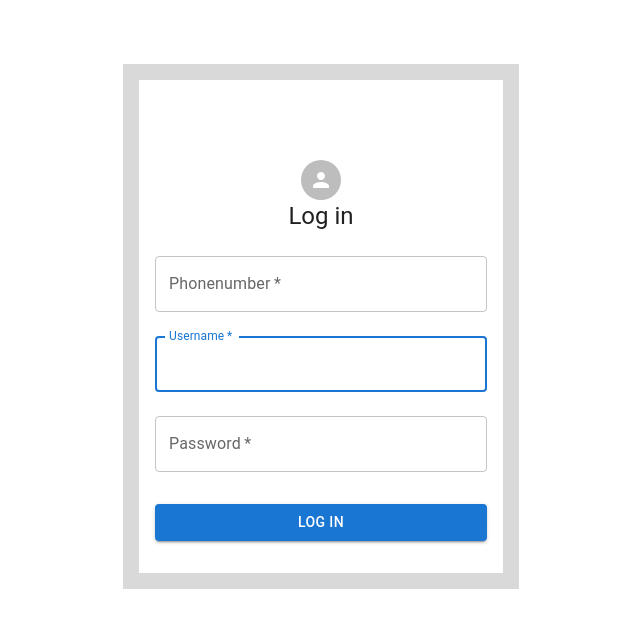
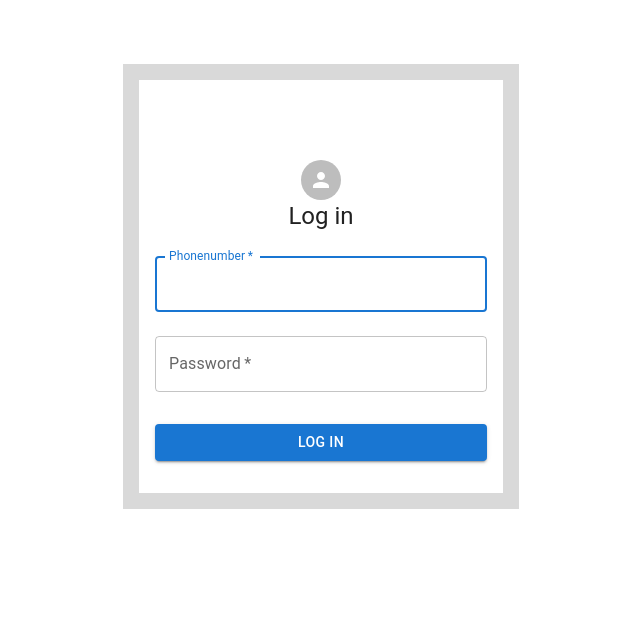
Before and after one commit to mondira06/trainingProject, a React (Create React App) app: page /login in a window 1280 px wide. Shown: the top 628 px of the page, without its empty margins (319-959 px from the left). Built offline with nearby package versions, Linux system fonts and the light colour scheme.

Commit message:
new code

```diff
--- a/package.json
+++ b/package.json
@@ -11,6 +11,7 @@
     "@testing-library/react": "^13.4.0",
     "@testing-library/user-event": "^13.5.0",
     "axios": "^1.7.2",
+    "js-cookie": "^3.0.5",
     "react": "^18.3.1",
     "react-dom": "^18.3.1",
     "react-router-dom": "^6.23.1",
--- a/src/App.js
+++ b/src/App.js
@@ -9,6 +9,8 @@ import Rewardsystem from "./Components/Pages/Rewardsystem";
 import Navbar from "./Components/MenuItems/Navbar";
 import LoginPage from "./Components/Pages/LoginPage";
 import { Routes, Route, useLocation } from "react-router-dom";
+import { AuthProvider } from "./context/AuthContext"
+import ProtectedRoute from "./Components/ProtectedRoute";
 
 function App() {
   const location = useLocation();
@@ -19,10 +21,10 @@ function App() {
   return (
     <div className="App">
       {renderNavbar && <Navbar />}
-
+      <AuthProvider>
       <Routes>
         <Route path={"/login"} element={<LoginPage />} />
-        <Route path={"/dashboard"} element={<Dashboard />} />
+
         <Route path={"/manage_admin"} element={<ManageUser />} />
         <Route path={"/website_setting"} element={<AmountSetup />} />
         <Route path={"/reward_management"} element={<Rewardsystem />} />
@@ -32,8 +34,17 @@ function App() {
           path={"/withdrawal_management"}
           element={<ManageWithdrawalRequest />}
         />
+         <Route
+      path="/dashboard"
+      element={
+        <ProtectedRoute>
+          <Dashboard />
+        </ProtectedRoute>
+      }
+    />
         <Route path={"/manage_task"} element={<ManageTask />} />
       </Routes>
+      </AuthProvider>
     </div>
   );
 }
--- a/src/Components/Pages/LoginPage.js
+++ b/src/Components/Pages/LoginPage.js
@@ -10,19 +10,25 @@ import {
 import PersonIcon from "@mui/icons-material/Person";
 import { useNavigate } from "react-router-dom";
 import axios from 'axios';
+import Cookies from 'js-cookie';
+import { useAuth } from '../../context/AuthContext';
 
 const Login = () => {
-  const [phonenumber, setPhonenumber] = useState("");
-  const [username, setUsername] = useState("");
+  const [mobile, setPhonenumber] = useState("");
   const [password, setPassword] = useState("");
   const [error, setError] = useState("");
   const navigate = useNavigate();
+  const { login } = useAuth();
+  const [token, setToken] = useState(null);
 
   const handleSubmit = async (event) => {
     event.preventDefault();
     try {
-      const response = await axios.post('/api/login', { phonenumber, username, password });
+      const response = await axios.post('http://localhost:3000/login', { mobile, password });
       if (response.status === 200) {
+        // Save the token in a cookie
+        login(response.data.token);
+
         navigate('/dashboard');
       }
     } catch (error) {
@@ -71,20 +77,8 @@ const Login = () => {
               name="phonenumber"
               autoComplete="phonenumber"
               autoFocus
-              value={phonenumber}
+              value={mobile}
               onChange={(e) => setPhonenumber(e.target.value)}
-            />
-            <TextField
-              margin="normal"
-              required
-              fullWidth
-              id="username"
-              label="Username"
-              name="username"
-              autoComplete="username"
-              autoFocus
-              value={username}
-              onChange={(e) => setUsername(e.target.value)}
             />
             <TextField
               margin="normal"
--- /dev/null
+++ b/src/Components/ProtectedRoute.js
@@ -0,0 +1,12 @@
+// src/components/ProtectedRoute.js
+import React from 'react';
+import { Navigate } from 'react-router-dom';
+import { useAuth } from '../context/AuthContext';
+
+const ProtectedRoute = ({ children }) => {
+  const { isAuthenticated } = useAuth();
+
+  return isAuthenticated ? children : <Navigate to="/login" />;
+};
+
+export default ProtectedRoute;
--- /dev/null
+++ b/src/context/AuthContext.js
@@ -0,0 +1,32 @@
+import React, { useState, useEffect, createContext, useContext } from 'react';
+import Cookies from 'js-cookie';
+
+export const AuthContext = createContext();
+
+export const AuthProvider = ({ children }) => {
+  const [isAuthenticated, setIsAuthenticated] = useState(!!Cookies.get('token'));
+
+  useEffect(() => {
+    if (Cookies.get('token')) {
+      setIsAuthenticated(true);
+    }
+  }, []);
+
+  const login = (token) => {
+    Cookies.set('token', token, { expires: 1 });
+    setIsAuthenticated(true);
+  };
+
+  const logout = () => {
+    Cookies.remove('token');
+    setIsAuthenticated(false);
+  };
+
+  return (
+    <AuthContext.Provider value={{ isAuthenticated, login, logout }}>
+      {children}
+    </AuthContext.Provider>
+  );
+};
+
+export const useAuth = () => useContext(AuthContext);
```
Also changed, not shown: src/Components/hoc.js (added, +22 -0 lines), 1 other file (tests, documents, lock files or other folders).
